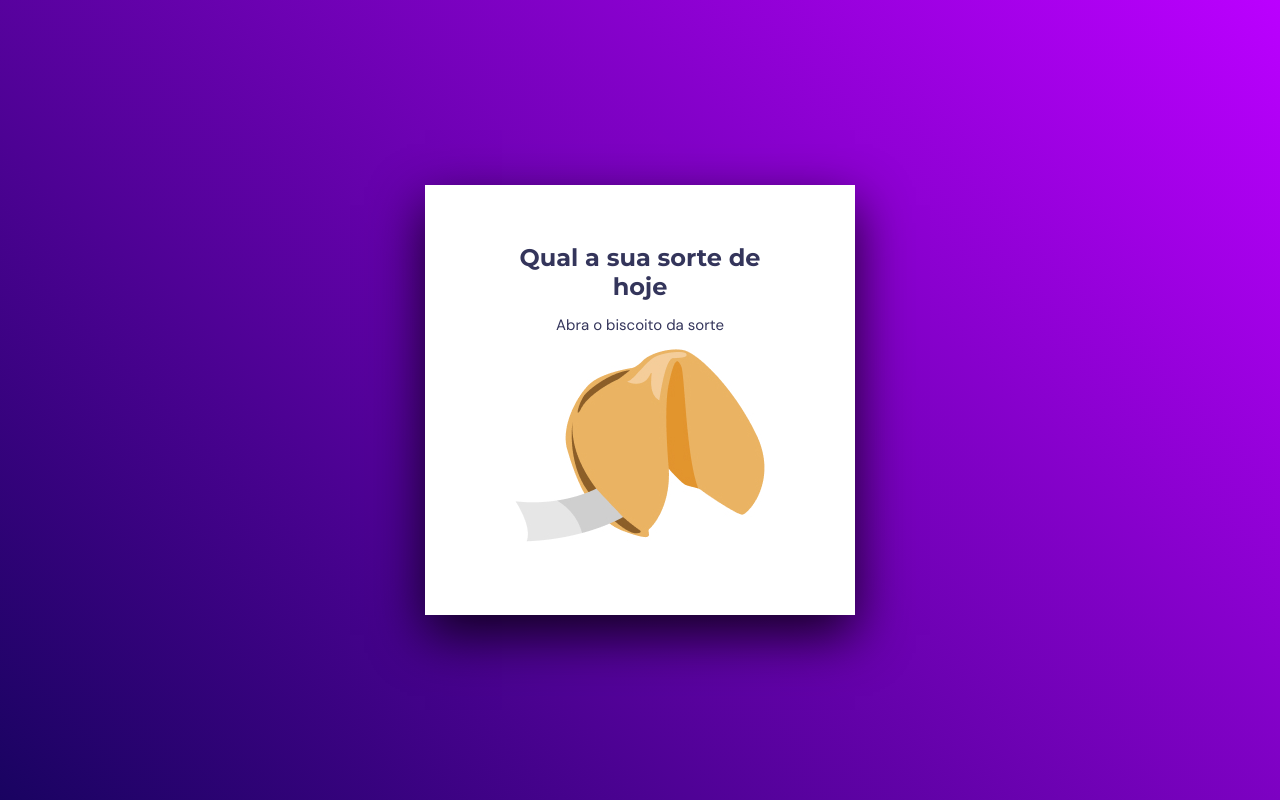
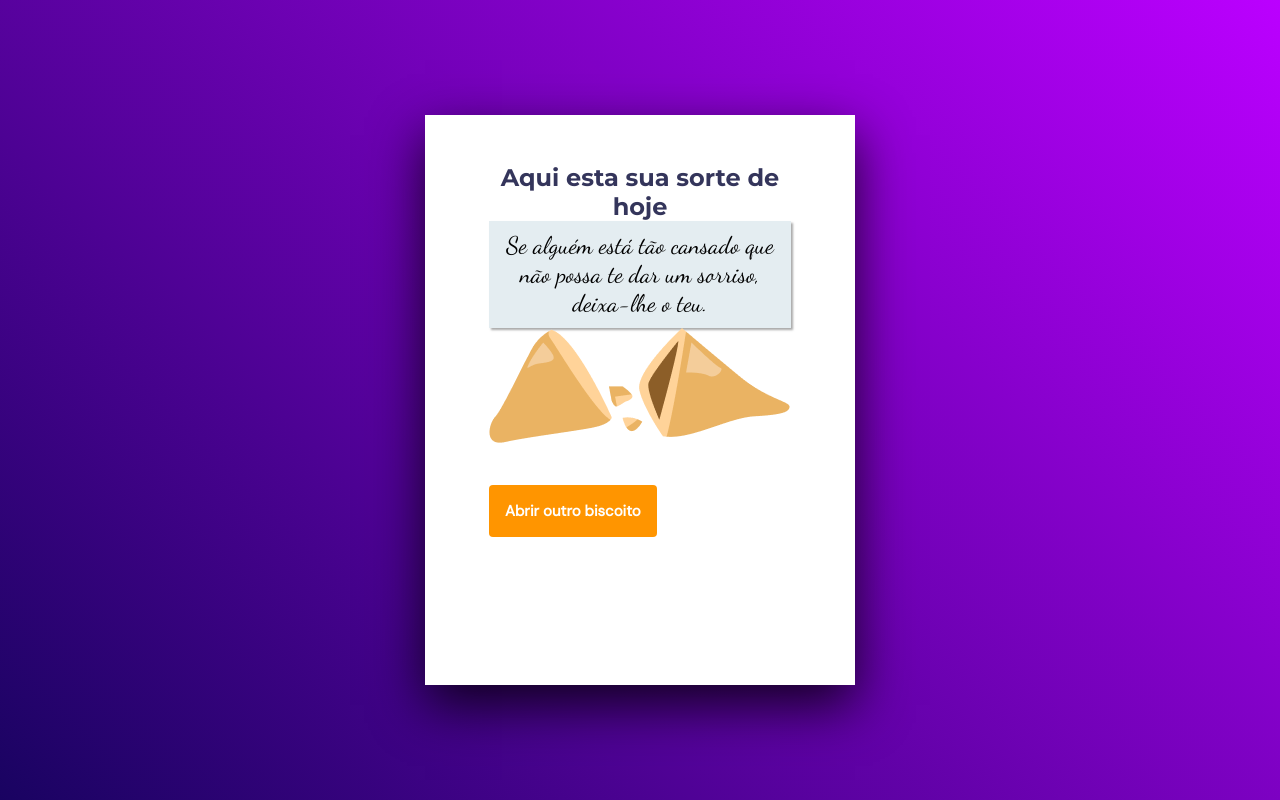
Before and after one commit to Leandro-Frota/biscoitoDaSorte, a plain HTML site: page index.html in a window 1280 px wide. Drawn offline with Linux system fonts and the light colour scheme.

Commit message:
Add card open cookie whit  Mensage

```diff
--- a/index.html
+++ b/index.html
@@ -10,9 +10,21 @@
     <div class="app">
       <main class="card">
         <h1 class="title">Qual a sua sorte de hoje</h1>
-        <p class="textMain">Abra o biscoito da sorte</p>
-        <img class="imageCracker" src="assets/img-bisoito.jpg" alt="">
+        <p class="textMain">Abra o biscoito e decubra!</p>
+        <img class="imageCracker" src="assets/img-cookie.jpg" alt="imagem biscoito fechado">
       </main>
+
+      <div class="cardMensage">
+        <h1 class="titleMensage">Aqui esta sua sorte de hoje</h1>
+        <div class="textMensageContaier">
+          <p class="testMensage">
+            Se alguém está tão cansado que não possa te dar um sorriso, deixa-lhe o teu.
+          </p>
+        </div>
+        <img src="assets/opened-cookie.png" alt="imagem biscoito aberto">
+        <button id="buttonOpenOtherCookie" class="buttonOpenOtherCookie">Abrir outro biscoito</button>
+
+      </div>
     </div>
 </body>
 </html>
--- a/src/style.css
+++ b/src/style.css
@@ -1,29 +1,30 @@
-
-  @import url('https://fonts.googleapis.com/css2?family=DM+Sans:opsz@9..40&family=Montserrat:wght@700&display=swap');
+@import url('https://fonts.googleapis.com/css2?family=DM+Sans:opsz@9..40&family=Dancing+Script&family=Montserrat:wght@700&display=swap');
 
 
-*{
+* {
     margin: 0;
     padding: 0;
     box-sizing: border-box;
 }
 
-:root{
+:root {
     font-size: 62.5%;
 
     --tc-title: #34355B;
     --bg-card: #ffffff;
+    --bg-textCardMensage: #E4EDF1;
+    --bg-buttonOpenCoocie:#FF9500;
 
 }
 
-body{
+body {
     width: 100vw;
     height: 100vh;
 
     background: linear-gradient(45deg, #190361 0%, #B0F 100%);
 }
 
-.app{
+.app {
     width: 100vw;
     height: 100vh;
     display: flex;
@@ -31,7 +32,7 @@ body{
     align-items: center;
 }
 
-.card{
+.card {
     width: 43rem;
     height: 43rem;
     background-color: var(--bg-card);
@@ -42,17 +43,21 @@ body{
     align-items: center;
     gap: 1.4rem;
     box-shadow: 0px 20px 50px 0px rgba(0, 0, 0, 0.80);
+
+    display: none;
+
+
 }
 
-.title{
+.title,
+.titleMensage {
     text-align: center;
     font-family: Montserrat;
     font-size: 2.4rem;
-    color:
-    var(--tc-title);
+    color:var(--tc-title);
 }
 
-.textMain{
+.textMain {
     text-align: center;
     font-family: "DM Sans";
     font-size: 1.5rem;
@@ -61,16 +66,79 @@ body{
 }
 
 
-.imageCracker:hover{
-    animation: tremer .2s ;
+.imageCracker:hover {
+    animation: tremer .2s;
     animation-iteration-count: infinite;
     cursor: pointer;
 }
 
-@keyframes tremer{
-    0% {margin-left: 0;}
-    25% {margin-left: -7px;}
-    50% {margin-left: 0;}
-    75% {margin-left: 7px;}
-    100%{margin-left:0 ;}
+.cardMensage {
+    width: 43rem;
+    height: 57rem;
+    background-color: var(--bg-card);
+    padding: 4.8rem 6.4rem 6.4rem 6.4rem;
+    display: flex;
+    flex-direction: column;
+    justify-content: center;
+    align-items: center;
+    gap: 1.7rem;
+    box-shadow: 0px 20px 50px 0px rgba(0, 0, 0, 0.80);
+
+    display: block;
+
+
 }
+
+.textMensageContaier {
+    color: #000;
+    text-align: center;
+    font-family: "Dancing Script";
+    font-size: 24px;
+    font-style: normal;
+    font-weight: 400;
+    background-color: var(--bg-textCardMensage);
+    box-shadow: 2px 2px 2px 0px rgba(85, 85, 85, 0.50);
+    padding: 1rem;
+}
+
+.buttonOpenOtherCookie{
+    display: flex;
+    padding: 16px;
+    align-items: flex-start;
+    background-color: var(--bg-buttonOpenCoocie);
+    color: #FFF;
+    border-radius: .4rem;
+    border: none;
+
+    text-align: center;
+    font-family: "DM Sans";
+    font-size: 1.5rem;
+    font-style: normal;
+    font-weight: 700;
+    line-height: normal;
+
+    margin-top: 4rem;
+    cursor: pointer;
+}
+
+@keyframes tremer {
+    0% {
+        margin-left: 0;
+    }
+
+    25% {
+        margin-left: -7px;
+    }
+
+    50% {
+        margin-left: 0;
+    }
+
+    75% {
+        margin-left: 7px;
+    }
+
+    100% {
+        margin-left: 0;
+    }
+}
```
Also changed, not shown: assets/img-cookie.jpg (renamed from assets/img-bisoito.jpg), assets/opened-cookie.png (added).
